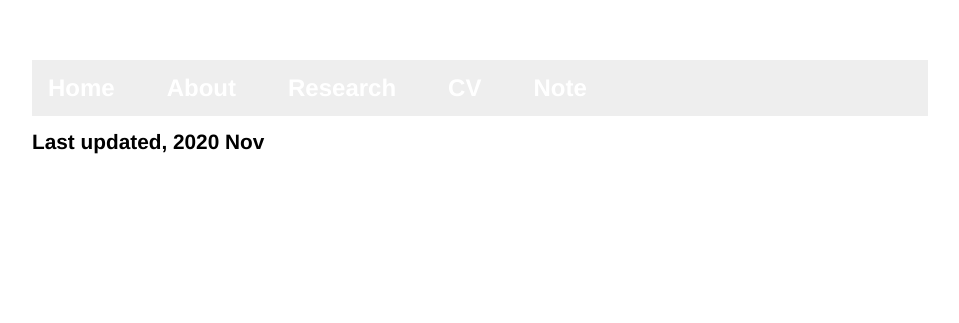
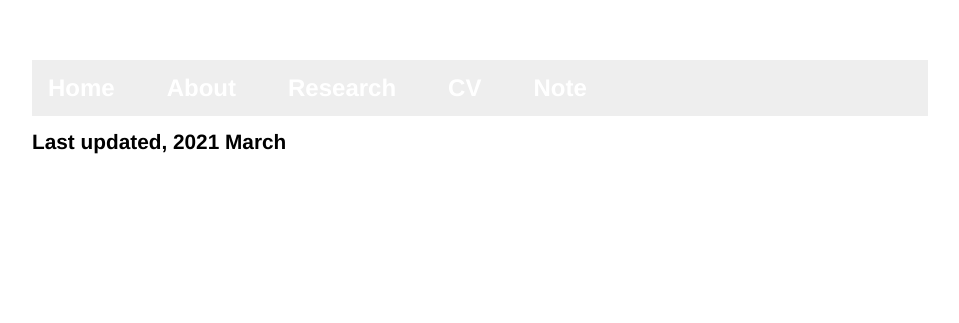
Before and after one commit to jaekwangjk/jaekwangjk.github.io, a Jekyll site: the page built from cv.html, in a window 1280 px wide. Shown: the top 323 px of the page, without its empty margins (160-1119 px from the left). Built offline with Jekyll 4.4.1, drawn with Linux system fonts in a browser that asks for light colours.

Commit message:
test commit

```diff
--- a/cv.html
+++ b/cv.html
@@ -4,7 +4,7 @@ title: Jaekwang Kim
 ---
 <div class="blurb">
 
-	<h1>Last updated, 2020 Nov</h1>
+	<h1>Last updated, 2021 March</h1>
 
 	<center>
 	<embed src="https://jaekwangjk.github.io/my_cv.pdf" width="800" height="800" 	type="application/pdf"></embed>
```
